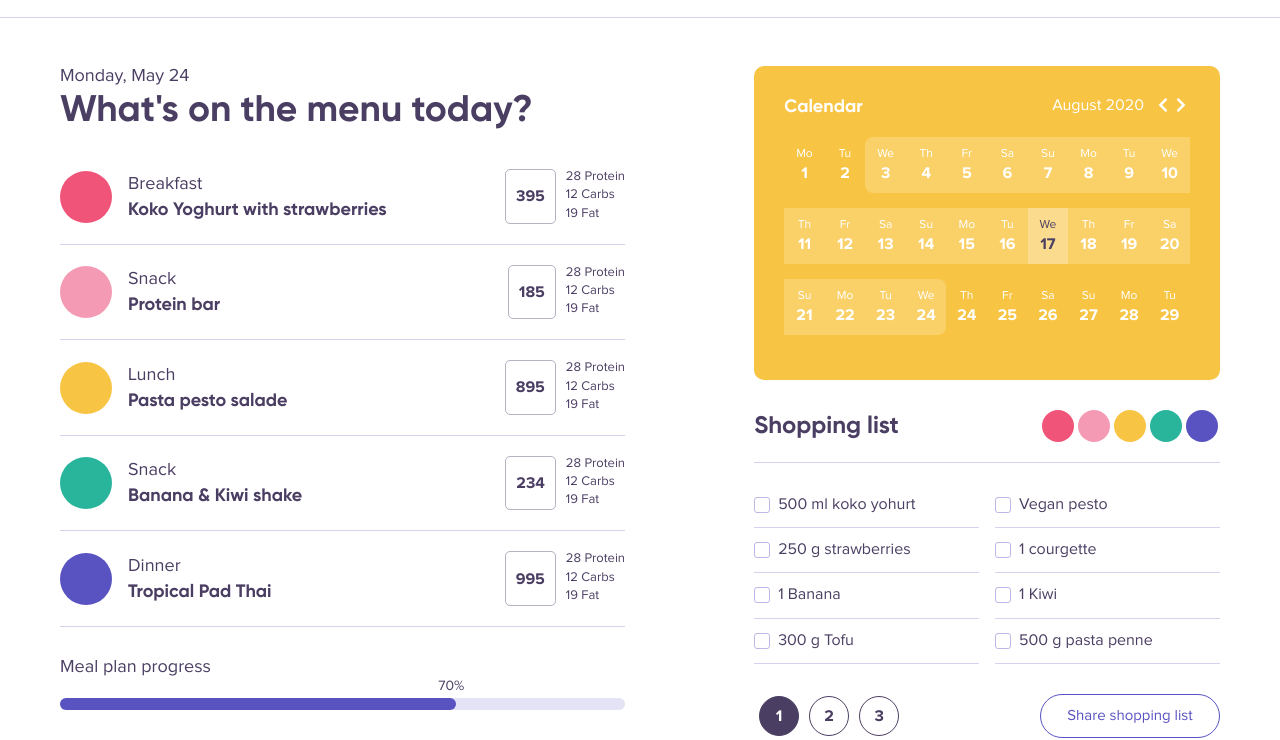
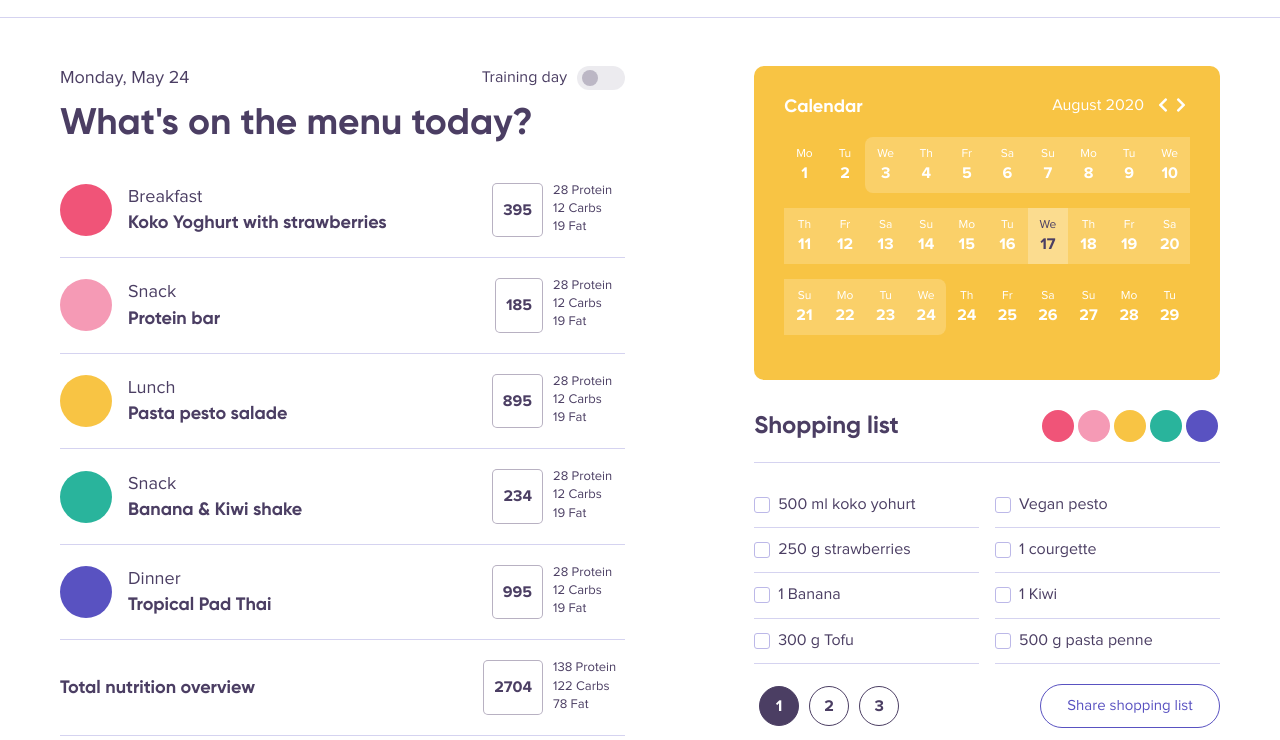
Before and after one commit to foodimus/foodimus-frontend, a plain HTML site: page dashboard-meal-plan.html in a window 1280 px wide. Shown: the part 71-811 px from the top of the page. Drawn offline with Linux system fonts and the light colour scheme.

Commit message:
Update dashboard meal plan

```diff
--- a/assets/css/main.css
+++ b/assets/css/main.css
@@ -580,6 +580,46 @@ h6 {
    display: block;
 }
 
+/* SWITCHER */
+
+.o-switcher,
+.o-switcher::after {
+   -moz-border-radius: 30px;
+   -webkit-border-radius: 30px;
+   border-radius: 30px;
+}
+
+.o-switcher {
+   width: 3em;
+   height: 1.5em;
+   padding: 0.5em;
+   position: relative;
+   background-color: rgba(75,62,99,0.1);
+   cursor: pointer;
+}
+
+.o-switcher::after {
+   content: "";
+   width: 1em;
+   display: block;
+   position: absolute;
+   top: 0.275em; bottom: 0.275em;
+   background-color: rgba(75,62,99,0.3);
+}
+
+.o-switcher:hover::after {
+   background-color: rgba(75,62,99,0.7);
+}
+
+.o-switcher.is-off::after {
+   left: 0.3em;
+}
+
+.o-switcher.is-on::after {
+   right: 0.3em;
+   background-color: #f05478;
+}
+
 /* LOGO */
 
 .c-logo {
@@ -1272,8 +1312,13 @@ h6 {
 
 .c-scheme-item {
    padding: 1.25em 0;
-   border-bottom: 1px solid rgba(89,82,193, 0.25);
+   border-bottom: 1px solid rgba(89,82,193,0.25);
    align-items: center;
+   cursor: pointer;
+}
+
+.c-scheme-item:hover {
+   background-color: rgba(89,82,193,0.04);
 }
 
 .c-scheme-item__intro {
@@ -1294,23 +1339,37 @@ h6 {
 }
 
 .c-scheme-item__cals {
+   min-height: 3.125em;
    padding: 0.625em;
    display: flex;
    align-items: center;
+   justify-content: center;
    -moz-border-radius: 5px;
    -webkit-border-radius: 5px;
    border-radius: 5px;
+   border: 1px solid rgba(78,61,102,0.4);
    font-weight: bold;
-   border: 1px solid rgba(78,61,102,0.4);
+   background-color: #fff;
 }
 
 .c-scheme-item__values {
+   min-width: 4.5em;
+   display: none;
    margin-left: 0.625em;
 }
 
 .c-scheme-item__value {
    margin-bottom: 0.25em;
    font-size: 0.8125em;
+}
+
+/* Medium devices */
+@media (min-width: 768px) {
+
+   .c-scheme-item__values {
+      display: block;
+   }
+
 }
 
 /* PROGRESS */
--- a/assets/js/main.js
+++ b/assets/js/main.js
@@ -66,4 +66,9 @@ jQuery(document).ready(function($) {
       $(this).parents('.js-autocomplete').find('.js-autocomplete-results').fadeOut(100);
    });
 
+   // Switcher demo
+   $(document).on('click', '.js-switcher', function() {
+      $(this).toggleClass('is-on is-off');
+   });
+
 });
--- a/dashboard-meal-plan.html
+++ b/dashboard-meal-plan.html
@@ -28,7 +28,13 @@
                <div class="col-lg-6">
 
                   <header class="u-space-below">
-                     <span class="t4">Monday, May 24</span>
+                     <div class="d-flex justify-content-between align-items-center u-small-space-below">
+                        <span class="t4">Monday, May 24</span>
+                        <div class="d-flex align-items-center">
+                           <span class="u-small-space-right">Training day</span>
+                           <div class="o-switcher js-switcher is-off"></div>
+                        </div>
+                     </div>
                      <h1 class="t2">What's on the menu today?</h1>
                   </header>
 
@@ -125,6 +131,21 @@
                               <li class="c-scheme-item__value">28 Protein</li>
                               <li class="c-scheme-item__value">12 Carbs</li>
                               <li class="c-scheme-item__value">19 Fat</li>
+                           </ul>
+                        </div>
+                     </li>
+                     <li class="c-scheme-item">
+                        <div class="c-scheme-item__intro">
+                           <div class="c-scheme-item__type-title">
+                              <h4 class="t4 c-scheme-item__title">Total nutrition overview</h4>
+                           </div>
+                        </div>
+                        <div class="c-scheme-item__info">
+                           <div class="c-scheme-item__cals">2704</div>
+                           <ul class="c-scheme-item__values">
+                              <li class="c-scheme-item__value">138 Protein</li>
+                              <li class="c-scheme-item__value">122 Carbs</li>
+                              <li class="c-scheme-item__value">78 Fat</li>
                            </ul>
                         </div>
                      </li>
@@ -312,7 +333,7 @@
 
                      </div>
 
-                     <ul class="c-shopping-list__items u-large-space-below">
+                     <ul class="c-shopping-list__items u-space-below">
                         <li class="c-shopping-list__item">
                            <input type="checkbox" class="o-checkbox c-shopping-list__checkbox" id="sli_1" />
                            <label for="sli_1">500 ml koko yohurt</label>
```
Also changed, not shown: meal-plan-overview.html (+0 -1 lines).
